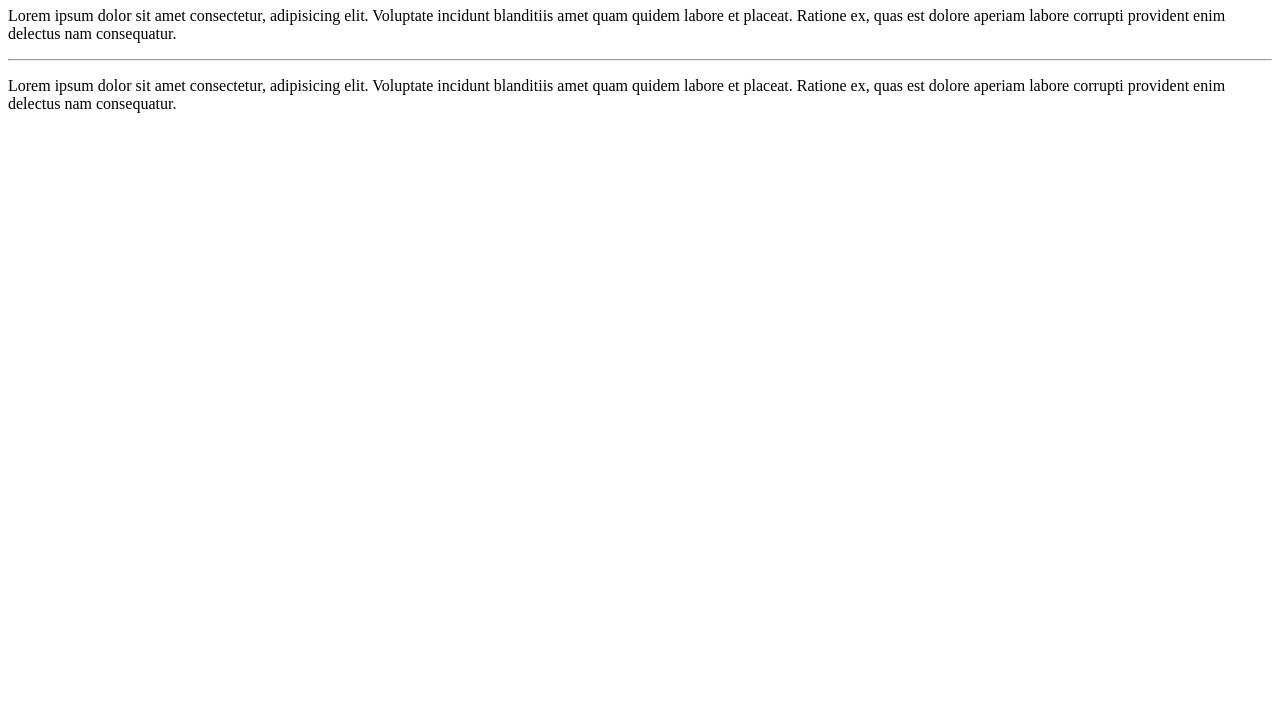
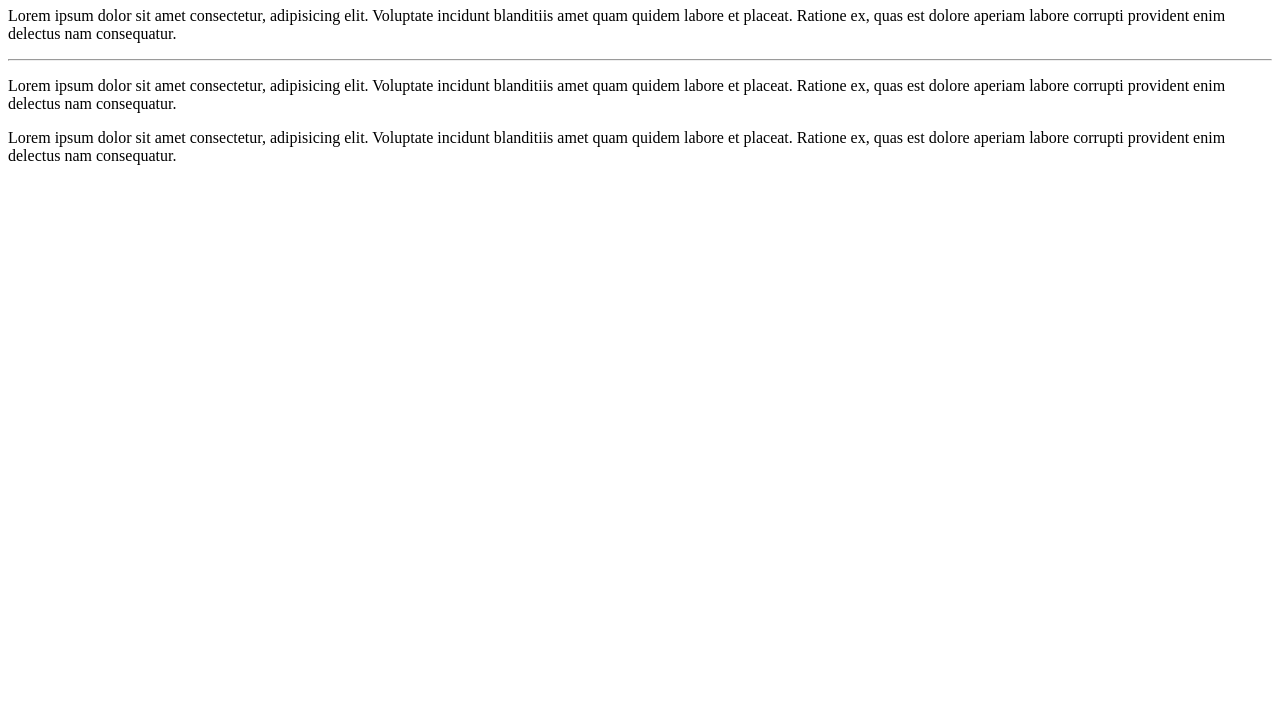
Before and after one commit to guilhermesilvaa5445-a11y/Ol--Mundo, a plain HTML site: page Site-exemplo/index.html in a window 1280 px wide. Shown: the part 73-800 px from the top of the page. Drawn offline with Linux system fonts and the light colour scheme.

Commit message:
Adcionei um paragráfo

```diff
--- a/Site-exemplo/index.html
+++ b/Site-exemplo/index.html
@@ -20,5 +20,11 @@
         amet quam quidem labore et placeat. Ratione ex, quas est
         dolore aperiam labore corrupti provident enim delectus nam consequatur.
     </p>
+    <p>
+        Lorem ipsum dolor sit amet consectetur,
+        adipisicing elit. Voluptate incidunt blanditiis
+        amet quam quidem labore et placeat. Ratione ex, quas est
+        dolore aperiam labore corrupti provident enim delectus nam consequatur.
+    </p>
 </body>
 </html>
```
